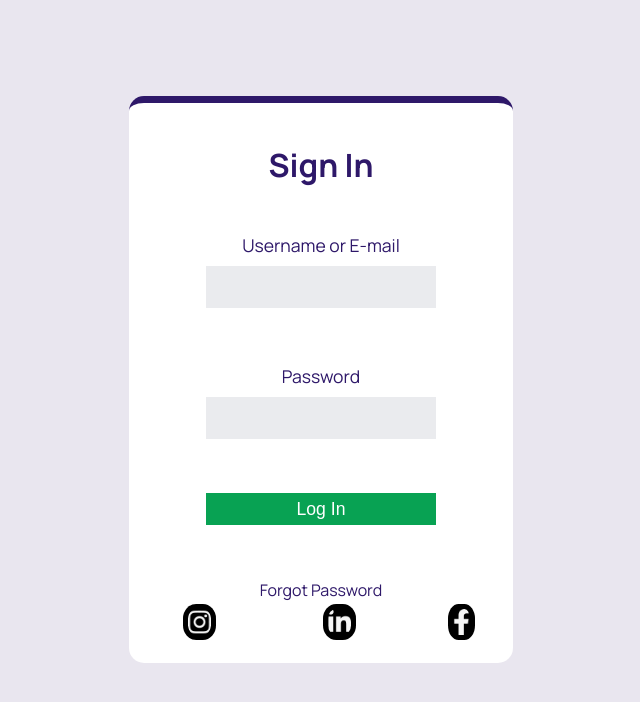
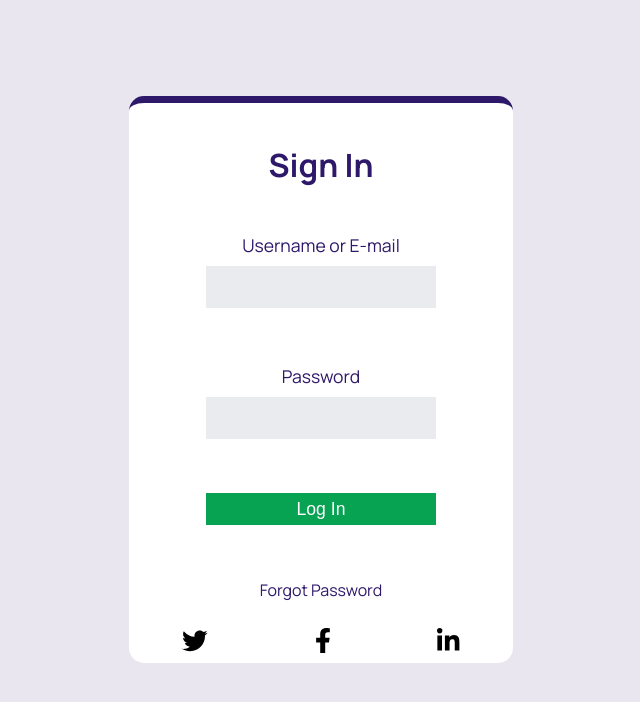
Before and after one commit to hels237/kampcoder48, a plain HTML site: page SignIn.html in a window 1280 px wide. Shown: the whole page, without its empty margins (319-959 px from the left). Drawn offline with Linux system fonts and the light colour scheme.

Commit message:
changing socials network icon

```diff
--- a/SignIn.html
+++ b/SignIn.html
@@ -7,6 +7,8 @@
     <meta charset="UTF-8">
     <meta name="viewport" content="width=device-width, initial-scale=1.0">
     <link rel="stylesheet" href="/css/login.css">
+    <link rel="stylesheet" href="https://cdnjs.cloudflare.com/ajax/libs/font-awesome/5.15.3/css/all.min.css">
+
     <title>SignIn</title>
 
 </head>
@@ -35,23 +37,36 @@
 
             <div class="socialNetwork">
 
-                <div class="blokImage">
-                    <a href="#" target="_blank">
-                        <img src="/images/instagram.png" class="icon1">
+
+                    <a href="https://www.tweeter.com" target="_blank">
+                        <svg xmlns="http://www.w3.org/2000/svg" height="1em" viewBox="0 0 512 512">
+                            <!--! Font Awesome Free 6.4.2 by @fontawesome - https://fontawesome.com License - https://fontawesome.com/license (Commercial License) Copyright 2023 Fonticons, Inc. -->
+                            <path d="M459.37 151.716c.325 4.548.325 9.097.325 13.645 0 138.72-105.583 298.558-298.558 298.558-59.452 0-114.68-17.219-161.137-47.106 8.447.974 16.568 1.299 25.34 1.299
+                                49.055 0 94.213-16.568 130.274-44.832-46.132-.975-84.792-31.188-98.112-72.772 6.498.974 12.995 1.624 19.818 1.624 9.421 0 18.843-1.3 27.614-3.573-48.081-9.747-84.143-51.98-84.143-102.985v-1.299c13.969
+                                7.797 30.214 12.67 47.431 13.319-28.264-18.843-46.781-51.005-46.781-87.391 0-19.492 5.197-37.36 14.294-52.954 51.655 63.675 129.3 105.258 216.365 109.807-1.624-7.797-2.599-15.918-2.599-24.04 0-57.828
+                                46.782-104.934 104.934-104.934 30.213 0 57.502 12.67 76.67 33.137 23.715-4.548 46.456-13.32 66.599-25.34-7.798 24.366-24.366 44.833-46.132 57.827 21.117-2.273 41.584-8.122 60.426-16.243-14.292
+                                20.791-32.161 39.308-52.628 54.253z"/>
+                        </svg>
                     </a>
-                </div>
 
-                <div class="blokImage" class="icon1">
-                    <a href="#" target="_blank">
-                        <img src="/images/linkedin-in.png" class="icon2"
+                    <a href="https://www.facebook.com" >
+                        <svg xmlns="http://www.w3.org/2000/svg" height="1em" viewBox="0 0 320 512">
+                            <!--! Font Awesome Free 6.4.2 by @fontawesome - https://fontawesome.com License - https://fontawesome.com/license (Commercial License) Copyright 2023 Fonticons, Inc. -->
+                            <path d="M279.14 288l14.22-92.66h-88.91v-60.13c0-25.35 12.42-50.06 52.24-50.06h40.42V6.26S260.43
+                            0 225.36 0c-73.22 0-121.08 44.38-121.08 124.72v70.62H22.89V288h81.39v224h100.17V288z"/>
+                        </svg>
                     </a>
-                </div>
 
-                <div class="blokImage">
-                    <a href="#" target="_blank">
-                        <img src="/images/facebook-f.png"  class="icon3">
+                    <a href="https://www.linkedin.com" >
+                        <svg xmlns="http://www.w3.org/2000/svg" height="1em" viewBox="0 0 448 512">
+                            <!--! Font Awesome Free 6.4.2 by @fontawesome - https://fontawesome.com License - https://fontawesome.com/license (Commercial License) Copyright 2023 Fonticons, Inc. -->
+                            <path d="M100.28 448H7.4V148.9h92.88zM53.79 108.1C24.09 108.1 0 83.5 0 53.8a53.79 53.79 0 0 1
+                            107.58 0c0 29.7-24.1 54.3-53.79 54.3zM447.9 448h-92.68V302.4c0-34.7-.7-79.2-48.29-79.2-48.29
+                            0-55.69 37.7-55.69 76.7V448h-92.78V148.9h89.08v40.8h1.3c12.4-23.5 42.69-48.3 87.88-48.3 94 0
+                            111.28 61.9 111.28 142.3V448z"/>
+
+                        </svg>
                     </a>
-                </div>
 
             </div>
 
--- a/css/login.css
+++ b/css/login.css
@@ -110,48 +110,31 @@ form button{
     font-size: 1.1em;
 }
 
-a img{
 
-    width: 17%;
-    height: 17%;
-    border-radius:40%;
-    object-fit: contain;
-    background-color:black;
-    padding: 5px;
+
+a {
+    color: #2e1869;
+    text-align: center;
+    text-decoration: none;
 }
 
-.blokImage{
-   display: flex;
-   justify-content: center;
-   align-items: center;
-   padding: 3px;
+a:hover{
+    text-decoration: underline;
 }
 
 
 .socialNetwork{
 
+    height: 15%;
+    border-bottom-left-radius: 15px;
+    border-bottom-right-radius: 15px;
     display: flex;
-    justify-content: center;
+    justify-content: space-around;
     align-items: center;
 
-
 }
-
-a {
-    color: #2e1869;
-    text-align: center;
-    text-decoration: none;
-
-}
-.icon1:hover:hover{
-  background: #2ac5fd;
-}
-
-.icon2:hover{
-    background: #007ebb;
-}
-.icon3:hover{
-    background: #3c5a98;
+svg{
+    font-size: 1.6em;
 }
 
 
```
